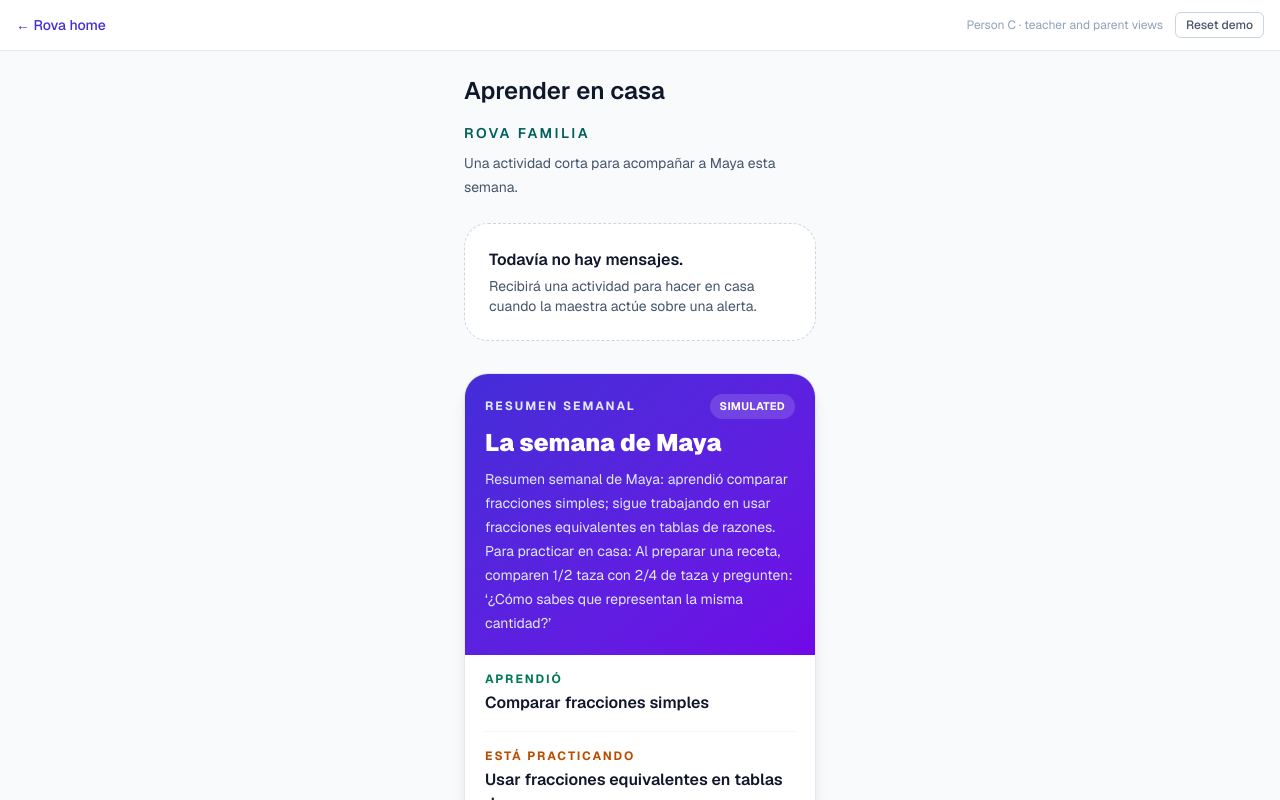
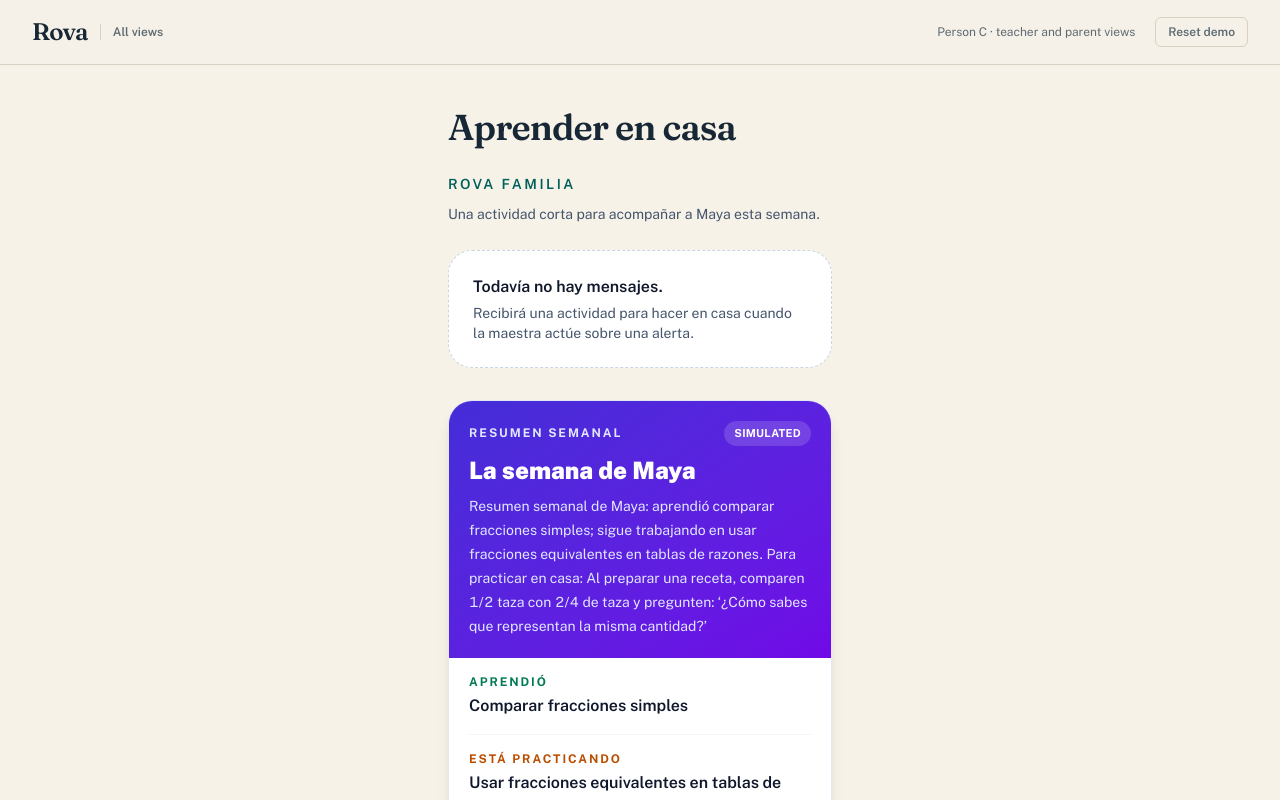
Before and after one commit to moalavicodes/rova-hackatl-2026, a Next.js app: page /parent in a window 1280 px wide. Shown: the top 800 px of the page. Built offline with nearby package versions, Linux system fonts and the light colour scheme.

Commit message:
C7 establish Rova design tokens and typography

```diff
--- a/app/globals.css
+++ b/app/globals.css
@@ -1,10 +1,54 @@
 @import "tailwindcss";
 
 @theme inline {
-  --font-sans: var(--font-geist-sans);
-  --font-mono: var(--font-geist-mono);
+  --font-sans: var(--font-public-sans);
+  --font-display: var(--font-fraunces);
+
+  --color-paper: #f6f2e8;
+  --color-paper-deep: #ede7d8;
+  --color-surface: #fffdf7;
+  --color-ink: #172735;
+  --color-ink-muted: #5f6b72;
+  --color-rule: #d8d1c1;
+  --color-accent: #0f6b64;
+  --color-accent-strong: #09534e;
+  --color-accent-soft: #dcece7;
+  --color-danger: #9c3f3f;
+  --color-danger-soft: #f5e2dc;
+  --color-success: #39704f;
+  --color-success-soft: #e0eee3;
+
+  --radius-panel: 0.75rem;
+  --radius-control: 0.375rem;
+
+  --shadow-lifted: 0 18px 45px -28px rgb(23 39 53 / 0.45);
 }
 
-body {
-  color: #0f172a;
+@layer base {
+  :root {
+    color-scheme: light;
+  }
+
+  html {
+    background: var(--color-paper);
+  }
+
+  body {
+    background:
+      linear-gradient(rgb(23 39 53 / 0.025) 1px, transparent 1px),
+      var(--color-paper);
+    background-size: 100% 2rem;
+    color: var(--color-ink);
+    font-variant-numeric: tabular-nums;
+  }
+
+  ::selection {
+    background: var(--color-accent-soft);
+    color: var(--color-ink);
+  }
+
+  :focus-visible {
+    outline: 2px solid var(--color-accent);
+    outline-offset: 3px;
+  }
 }
--- a/app/layout.tsx
+++ b/app/layout.tsx
@@ -1,15 +1,17 @@
 import type { Metadata } from "next";
-import { Geist, Geist_Mono } from "next/font/google";
+import { Fraunces, Public_Sans } from "next/font/google";
 import "./globals.css";
 
-const geistSans = Geist({
-  variable: "--font-geist-sans",
+const publicSans = Public_Sans({
+  variable: "--font-public-sans",
   subsets: ["latin"],
+  display: "swap",
 });
 
-const geistMono = Geist_Mono({
-  variable: "--font-geist-mono",
+const fraunces = Fraunces({
+  variable: "--font-fraunces",
   subsets: ["latin"],
+  display: "swap",
 });
 
 export const metadata: Metadata = {
@@ -21,9 +23,9 @@ export default function RootLayout({ children }: LayoutProps<"/">) {
   return (
     <html
       lang="en"
-      className={`${geistSans.variable} ${geistMono.variable} h-full antialiased`}
+      className={`${publicSans.variable} ${fraunces.variable} h-full antialiased`}
     >
-      <body className="min-h-full flex flex-col bg-slate-50">{children}</body>
+      <body className="flex min-h-full flex-col bg-paper text-ink">{children}</body>
     </html>
   );
 }
--- a/components/ui/ResetDemoButton.tsx
+++ b/components/ui/ResetDemoButton.tsx
@@ -9,7 +9,7 @@ export function ResetDemoButton() {
     <button
       type="button"
       onClick={resetDemo}
-      className="rounded-md border border-slate-300 px-2.5 py-1 text-xs font-medium text-slate-600 hover:bg-slate-100"
+      className="rounded-control border border-rule bg-transparent px-3 py-1.5 text-xs font-semibold text-ink-muted transition-colors hover:border-accent hover:bg-accent-soft hover:text-accent-strong"
     >
       Reset demo
     </button>
--- a/components/ui/ViewShell.tsx
+++ b/components/ui/ViewShell.tsx
@@ -15,18 +15,35 @@ export function ViewShell({
   children: React.ReactNode;
 }) {
   return (
-    <div className="flex min-h-full flex-1 flex-col bg-slate-50">
-      <header className="flex items-center justify-between border-b border-slate-200 bg-white px-4 py-3">
-        <Link href="/" className="text-sm font-medium text-indigo-700 hover:underline">
-          ← Rova home
-        </Link>
-        <div className="flex items-center gap-3">
-          <span className="hidden text-xs text-slate-400 sm:inline">{owner}</span>
-          <ResetDemoButton />
+    <div className="flex min-h-full flex-1 flex-col bg-paper text-ink">
+      <header className="border-b border-rule bg-paper/95">
+        <div className="mx-auto flex min-h-16 w-full max-w-7xl items-center justify-between gap-4 px-4 sm:px-6 lg:px-8">
+          <Link
+            href="/"
+            className="group flex items-center gap-3 rounded-control text-ink no-underline"
+            aria-label="Back to Rova home"
+          >
+            <span className="font-display text-2xl font-semibold tracking-[-0.03em] group-hover:text-accent">
+              Rova
+            </span>
+            <span className="border-l border-rule pl-3 text-xs font-semibold text-ink-muted transition-colors group-hover:text-ink">
+              All views
+            </span>
+          </Link>
+          <div className="flex items-center gap-3 sm:gap-5">
+            <span className="hidden text-xs text-ink-muted md:inline">{owner}</span>
+            <ResetDemoButton />
+          </div>
         </div>
       </header>
-      <main className={`mx-auto w-full flex-1 px-4 py-6 ${narrow ? "max-w-sm" : "max-w-5xl"}`}>
-        <h1 className="mb-4 text-2xl font-semibold text-slate-900">{title}</h1>
+      <main
+        className={`mx-auto w-full flex-1 px-4 py-8 sm:px-6 sm:py-10 lg:px-8 ${
+          narrow ? "max-w-md" : "max-w-6xl"
+        }`}
+      >
+        <h1 className="mb-6 font-display text-3xl font-semibold leading-tight tracking-[-0.025em] text-ink sm:text-4xl">
+          {title}
+        </h1>
         {children}
       </main>
     </div>
@@ -35,7 +52,7 @@ export function ViewShell({
 
 export function ComingSoon({ items }: { items: string[] }) {
   return (
-    <div className="rounded-xl border border-dashed border-slate-300 bg-white p-6 text-slate-600">
+    <div className="rounded-panel border border-dashed border-rule bg-surface p-6 text-ink-muted">
       <p className="mb-3 font-medium">Not built yet. Planned for this view:</p>
       <ul className="list-disc space-y-1 pl-5 text-sm">
         {items.map((item) => (
```
Also changed, not shown: 1 other file (tests, documents, lock files or other folders).
